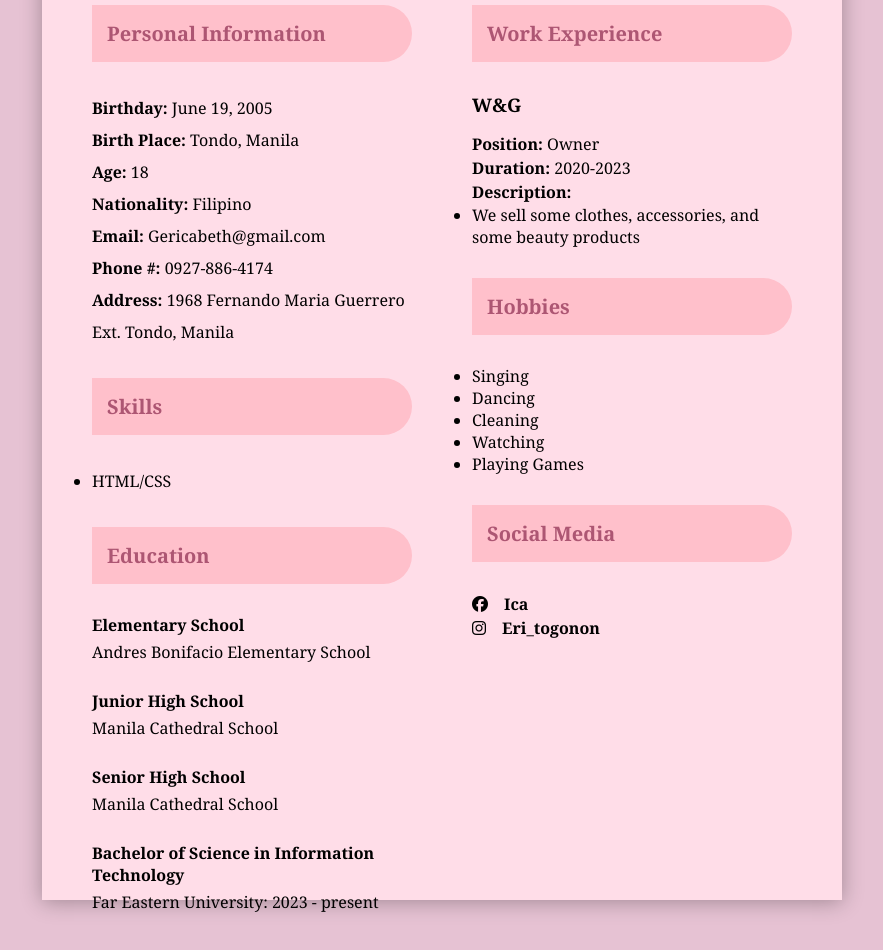
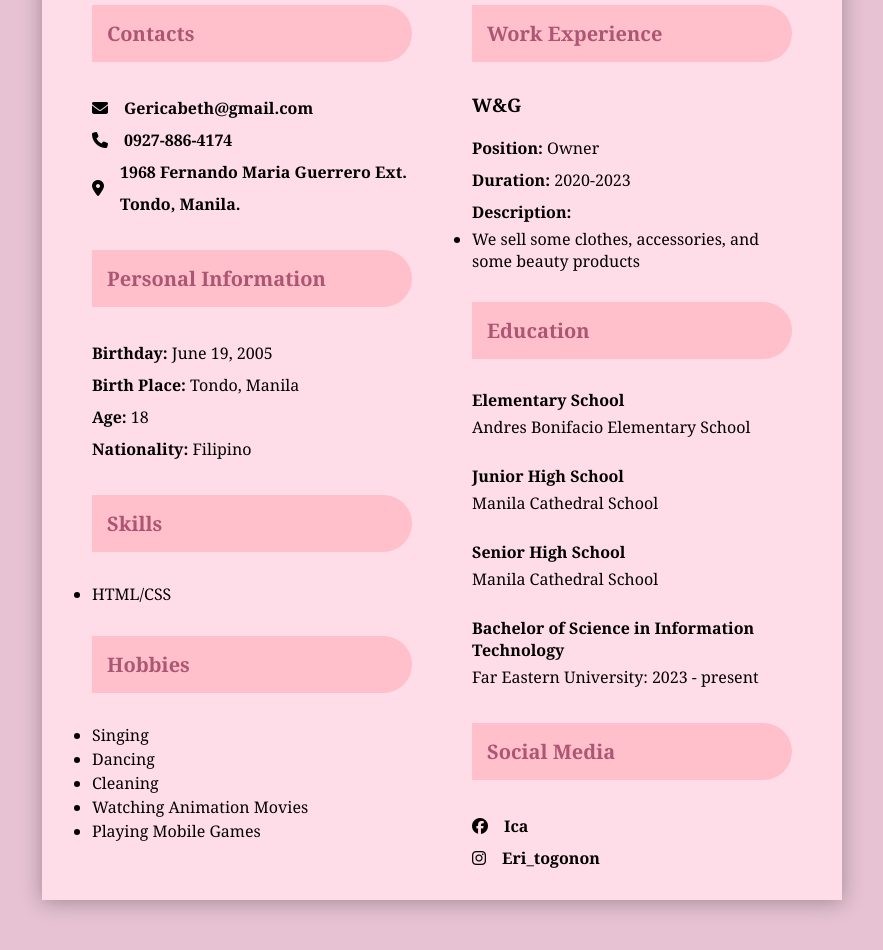
Before and after one commit to Gerica6195/WD-WebsiteMaking, a plain HTML site: page index.html in a window 1280 px wide. Shown: the part 560-1510 px from the top of the page, without its empty margins (198-1081 px from the left). Drawn offline with Linux system fonts and the light colour scheme.

Commit message:
updated some information and put contacts

```diff
--- a/assets/css/style.css
+++ b/assets/css/style.css
@@ -66,7 +66,7 @@ p {
     line-height: 2;
 }
 .left ul li{
-    line-height: 2;
+    line-height: 1.5;
 }
 h2{
     background: pink;
@@ -84,7 +84,7 @@ h2{
     margin-bottom: 15px;
 }
 .right p{
-    line-height: 1.5;
+    line-height: 2;
 }
 @media only screen and(min-width: 768px) and (max-width: 991px) {
     .container{
@@ -127,6 +127,30 @@ h2{
         margin-bottom: 0%;
     }
 }
+.iconTxt2{
+    display: flex;
+    gap: 1rem;
+    align-items: center;
+    & > h3{
+        margin-bottom: 0%;
+    }
+}
+.iconTxt3{
+    display: flex;
+    gap: 1rem;
+    align-items: center;
+    & > h3{
+        margin-bottom: 0%;
+    }
+}
+.iconTxt4{
+    display: flex;
+    gap: 1rem;
+    align-items: center;
+    & > h3{
+        margin-bottom: 0%;
+    }
+}
 .iconTxt a{
     color: black;
 }
@@ -134,3 +158,12 @@ h2{
 .iconTxt1 a{
     color:black;
 }
+.iconTxt2 a{
+    color:black;
+}
+.iconTxt3 a{
+    color:black;
+}
+.iconTxt4 a{
+    color:black;
+}
--- a/index.html
+++ b/index.html
@@ -20,30 +20,33 @@
 <hr>
     <div class="main">
         <div class="left">
+            <h2>Contacts</h2>
+            <div class=" iconTxt2">
+                <a href=""><i class="fa-solid fa-envelope"></i></a><p><strong>Gericabeth@gmail.com</strong></p>
+            </div>
+            <div class=" iconTxt3">
+                <a href=""><i class="fa-solid fa-phone"></i></a><p><strong>0927-886-4174</strong></p>
+            </div>
+            <div class=" iconTxt4">
+                <a href=""><i class="fa-solid fa-location-dot"></i></a><p><strong>1968 Fernando Maria Guerrero Ext. Tondo, Manila.</strong></p>
+            </div>
             <h2>Personal Information</h2>
             <p><strong>Birthday:</strong> June 19, 2005</p>
             <p><strong>Birth Place:</strong> Tondo, Manila</p>
             <p><strong>Age:</strong> 18</p>
             <p><strong>Nationality:</strong> Filipino</p>
-            <p><strong>Email:</strong> Gericabeth@gmail.com</p>
-            <p><strong>Phone #:</strong> 0927-886-4174</p>
-            <p><strong>Address:</strong> 1968 Fernando Maria Guerrero Ext. Tondo, Manila</p>
             <h2>Skills</h2>
             <ul>
                 <li>HTML/CSS</li>
             </ul>
-            <h2>Education</h2>
-            <h4>Elementary School</h4>
-            <p>Andres Bonifacio Elementary School</p>
-            <br>
-            <h4>Junior High School</h4>
-            <p>Manila Cathedral School</p>
-            <br>
-            <h4>Senior High School</h4>
-            <p>Manila Cathedral School</p>
-            <br>
-            <h4>Bachelor of Science in Information Technology</h4>
-            <p>Far Eastern University: 2023 - present</p>
+            <h2>Hobbies</h2>
+            <ul>
+                <li>Singing</li>
+                <li>Dancing</li>
+                <li>Cleaning</li>
+                <li>Watching Animation Movies</li>
+                <li>Playing Mobile Games</li>
+            </ul>
         </div>
 
         <div class="right">
@@ -55,14 +58,18 @@
         <ul>
             <li>We sell some clothes, accessories, and some beauty products</li>
         </ul>
-            <h2>Hobbies</h2>
-            <ul>
-                <li>Singing</li>
-                <li>Dancing</li>
-                <li>Cleaning</li>
-                <li>Watching</li>
-                <li>Playing Games</li>
-            </ul>
+        <h2>Education</h2>
+        <h4>Elementary School</h4>
+        <p>Andres Bonifacio Elementary School</p>
+        <br>
+        <h4>Junior High School</h4>
+        <p>Manila Cathedral School</p>
+        <br>
+        <h4>Senior High School</h4>
+        <p>Manila Cathedral School</p>
+        <br>
+        <h4>Bachelor of Science in Information Technology</h4>
+        <p>Far Eastern University: 2023 - present</p>
             <h2>Social Media</h2>
             <div class=" iconTxt">
             <a href="https://www.facebook.com/zxcvbnm.1028?mibextid=LQQJ4d"><i class="fa-brands fa-facebook"></i></a>
```
